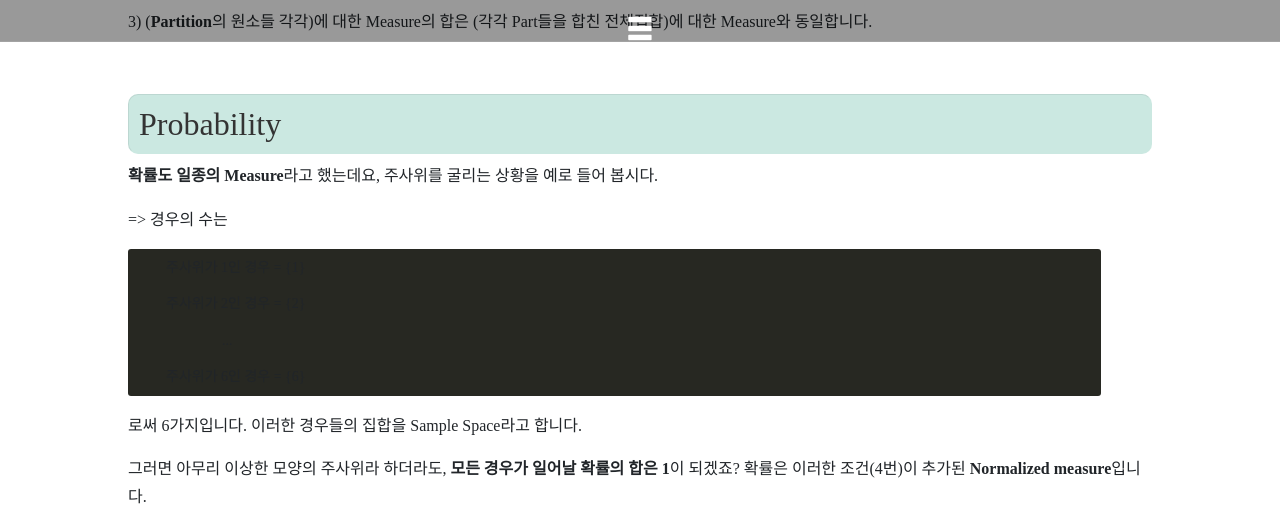
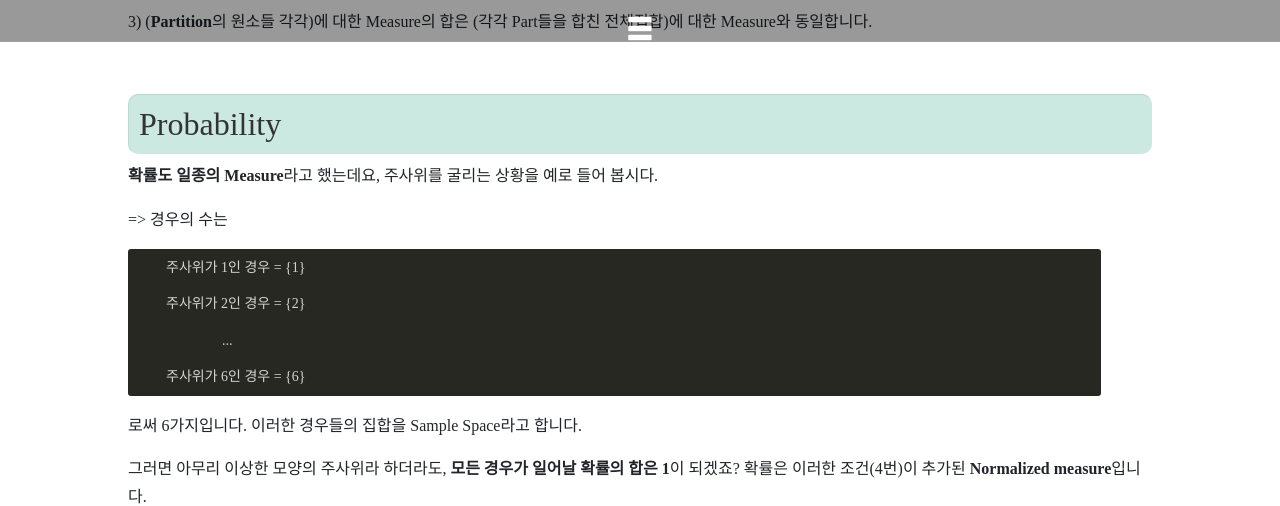
Before and after one commit to DongChanS/DongChanS.github.io, a Jekyll site: the page built from _posts/2019-01-06-11.md, in a window 1280 px wide and 1400 px high, scrolled down 5290 px. Shown: the top 506 px of the window. Built offline with Jekyll 4.4.1, drawn with Linux system fonts in a browser that asks for light colours; nearby versions of some CDN libraries; some web fonts are replaced; comment, search, counter and statistics services are not loaded; grey boxes are pictures that could not be loaded.

Commit message:
Update uno.scss

```diff
--- a/_sass/uno.scss
+++ b/_sass/uno.scss
@@ -1039,7 +1039,7 @@ pre {
 	font-size: .9em;
 	font-weight: normal;
 	line-height: 1.3em;
-	color: rgba(0,0,0,0.8)}
+	color: rgba(256,256,256,0.8) !important;}
 	pre code {
 		padding: 0;
 		background: none;
```
